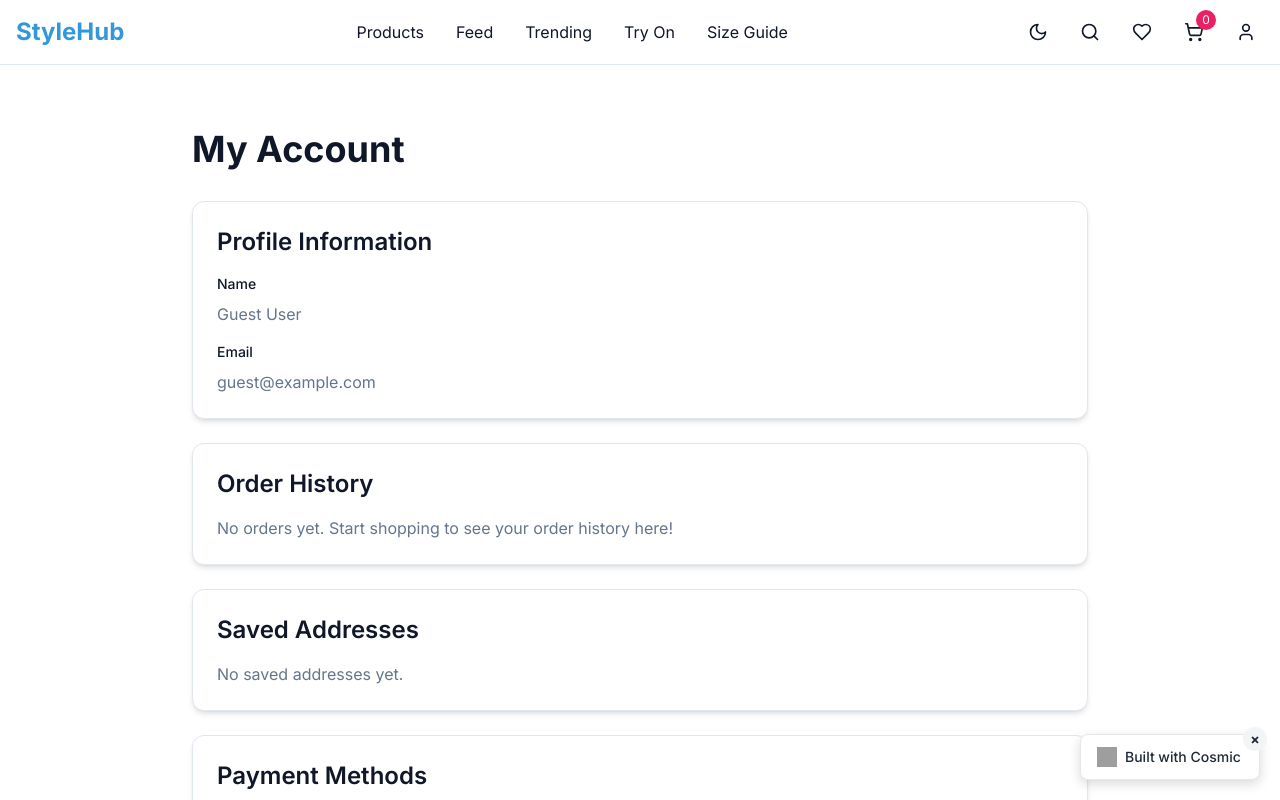
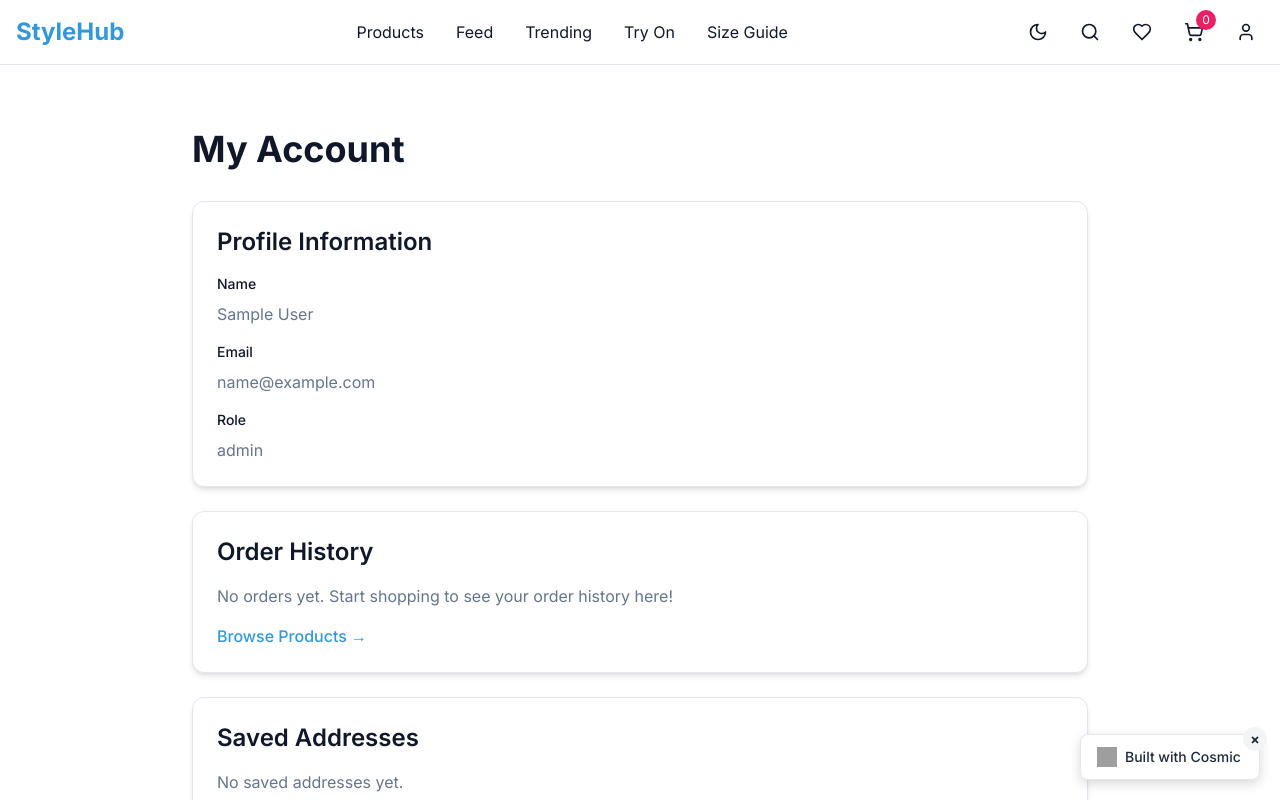
Before and after one commit to cosmic-community/ecommerce-fashionstyle, a Next.js app: page /account in a window 1280 px wide. Shown: the top 800 px of the page. Built offline with nearby package versions, Linux system fonts and the light colour scheme; sample sign-in values are in the browser's storage; grey boxes are pictures that could not be loaded.

Commit message:
Fix login and registration logic with proper authentication flow and user data persistence

```diff
--- a/app/account/page.tsx
+++ b/app/account/page.tsx
@@ -1,20 +1,84 @@
+'use client'
+
+import { useState, useEffect } from 'react'
+import { useRouter } from 'next/navigation'
+import Link from 'next/link'
+
+// Changed: Added proper interface for user data
+interface UserData {
+  id: string
+  name: string
+  email: string
+  role: string
+  avatar?: {
+    url: string
+    imgix_url: string
+  }
+}
+
 export default function AccountPage() {
+  const router = useRouter()
+  const [user, setUser] = useState<UserData | null>(null)
+  const [loading, setLoading] = useState(true)
+
+  useEffect(() => {
+    // Changed: Load actual user data from localStorage
+    const userData = localStorage.getItem('user')
+
+    if (!userData) {
+      // Changed: Redirect to login if no user data found
+      router.push('/login')
+      return
+    }
+
+    try {
+      const parsedUser = JSON.parse(userData) as UserData
+      setUser(parsedUser)
+    } catch (error) {
+      console.error('Error parsing user data:', error)
+      router.push('/login')
+    } finally {
+      setLoading(false)
+    }
+  }, [router])
+
+  // Changed: Show loading state
+  if (loading) {
+    return (
+      <div className="min-h-screen py-16 px-4 flex items-center justify-center">
+        <div className="text-center">
+          <p className="text-muted-foreground dark:text-muted-foreground">Loading...</p>
+        </div>
+      </div>
+    )
+  }
+
+  // Changed: Show error state if no user
+  if (!user) {
+    return null
+  }
+
   return (
     <div className="min-h-screen py-16 px-4">
       <div className="max-w-4xl mx-auto">
         <h1 className="text-4xl font-bold mb-8">My Account</h1>
 
         <div className="grid gap-6">
+          {/* Changed: Display actual user data */}
           <div className="bg-white dark:bg-gray-800 rounded-lg shadow-md p-6 border border-border dark:border-border-dark">
             <h2 className="text-2xl font-semibold mb-4">Profile Information</h2>
             <div className="space-y-4">
               <div>
                 <label className="block text-sm font-medium mb-2">Name</label>
-                <p className="text-muted-foreground dark:text-muted-foreground">Guest User</p>
+                <p className="text-muted-foreground dark:text-muted-foreground">{user.name}</p>
               </div>
               <div>
                 <label className="block text-sm font-medium mb-2">Email</label>
-                <p className="text-muted-foreground dark:text-muted-foreground">guest@example.com</p>
+                <p className="text-muted-foreground dark:text-muted-foreground">{user.email}</p>
+              </div>
+              <div>
+                <label className="block text-sm font-medium mb-2">Role</label>
+                <p className="text-muted-foreground dark:text-muted-foreground">{user.role}</p>
               </div>
             </div>
           </div>
@@ -24,6 +88,12 @@ export default function AccountPage() {
             <p className="text-muted-foreground dark:text-muted-foreground">
               No orders yet. Start shopping to see your order history here!
             </p>
+            <Link
+              href="/products"
+              className="inline-block mt-4 text-primary hover:underline font-medium"
+            >
+              Browse Products →
+            </Link>
           </div>
 
           <div className="bg-white dark:bg-gray-800 rounded-lg shadow-md p-6 border border-border dark:border-border-dark">
--- a/app/api/auth/login/route.ts
+++ b/app/api/auth/login/route.ts
@@ -1,5 +1,9 @@
 import { NextRequest, NextResponse } from 'next/server'
 import { cosmic } from '@/lib/cosmic'
+
+// Changed: Add runtime config for consistency with register route
+export const runtime = 'nodejs'
+export const dynamic = 'force-dynamic'
 
 // Simple error helper
 function hasStatus(error: unknown): error is { status: number } {
@@ -39,6 +43,14 @@ export async function POST(request: NextRequest) {
       throw error
     }
 
+    // Changed: Add null check for user
+    if (!user) {
+      return NextResponse.json(
+        { error: 'Invalid email or password' },
+        { status: 401 }
+      )
+    }
+
     // In a real application, you would verify the password hash
     // For demo purposes, we're doing a simple comparison
     // NEVER do this in production - use bcrypt or similar
@@ -50,7 +62,7 @@ export async function POST(request: NextRequest) {
       )
     }
 
-    // Return user data (excluding password)
+    // Changed: Return complete user data with proper structure
     return NextResponse.json({
       user: {
         id: user.id,
--- a/app/login/page.tsx
+++ b/app/login/page.tsx
@@ -23,6 +23,8 @@ export default function LoginPage() {
           'Content-Type': 'application/json',
         },
         body: JSON.stringify({ email, password }),
+        // Changed: Add cache control for consistency
+        cache: 'no-store',
       })
 
       const data = await response.json()
@@ -34,11 +36,12 @@ export default function LoginPage() {
       // Store user data in localStorage
       localStorage.setItem('user', JSON.stringify(data.user))
 
+      // Changed: Use window.location for navigation consistency with register
       // Redirect based on role
       if (data.user.role === 'Admin') {
-        router.push('/admin')
+        window.location.href = '/admin'
       } else {
-        router.push('/account')
+        window.location.href = '/account'
       }
     } catch (err) {
       setError(err instanceof Error ? err.message : 'An error occurred')
--- a/components/Header.tsx
+++ b/components/Header.tsx
@@ -5,19 +5,25 @@ import { Menu, Search, ShoppingCart, Heart, User, Sun, Moon, LogOut, Shield } fr
 import { useState, useEffect } from 'react'
 import { useTheme } from '@/lib/theme'
 import { useRouter } from 'next/navigation'
+import { UserData } from '@/types'
 
 export default function Header() {
   const [mobileMenuOpen, setMobileMenuOpen] = useState(false)
-  const [user, setUser] = useState<any>(null)
+  const [user, setUser] = useState<UserData | null>(null)
   const [userMenuOpen, setUserMenuOpen] = useState(false)
   const { theme, toggleTheme, mounted } = useTheme()
   const router = useRouter()
 
   useEffect(() => {
-    // Check if user is logged in
+    // Changed: Load user data with proper typing
     const userData = localStorage.getItem('user')
     if (userData) {
-      setUser(JSON.parse(userData))
+      try {
+        setUser(JSON.parse(userData) as UserData)
+      } catch (error) {
+        console.error('Error parsing user data:', error)
+        localStorage.removeItem('user')
+      }
     }
   }, [])
 
@@ -25,7 +31,8 @@ export default function Header() {
     localStorage.removeItem('user')
     setUser(null)
     setUserMenuOpen(false)
-    router.push('/')
+    // Changed: Use window.location for consistency
+    window.location.href = '/'
   }
 
   return (
```
Also changed, not shown: types.ts (+13 -0 lines).
